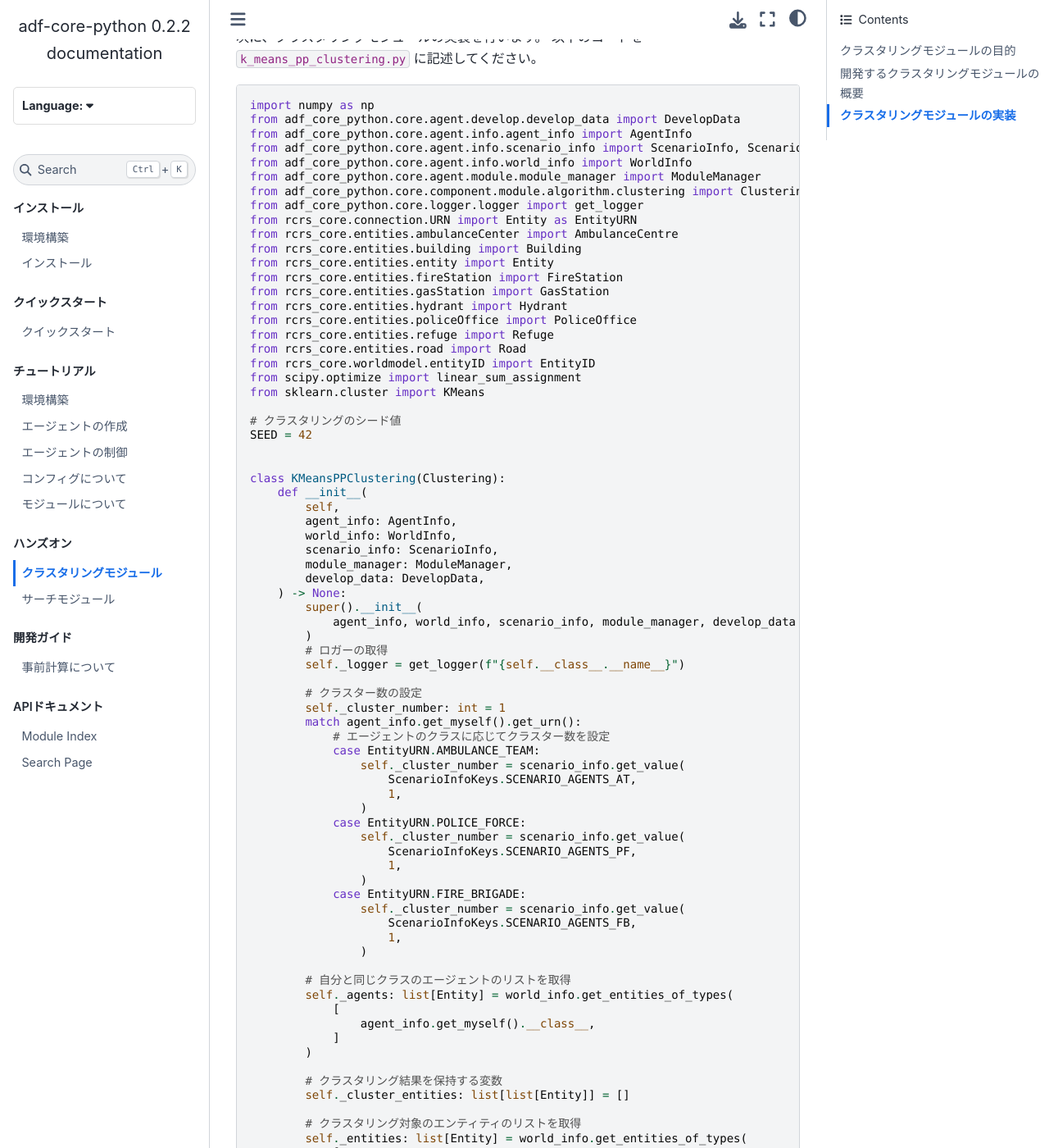
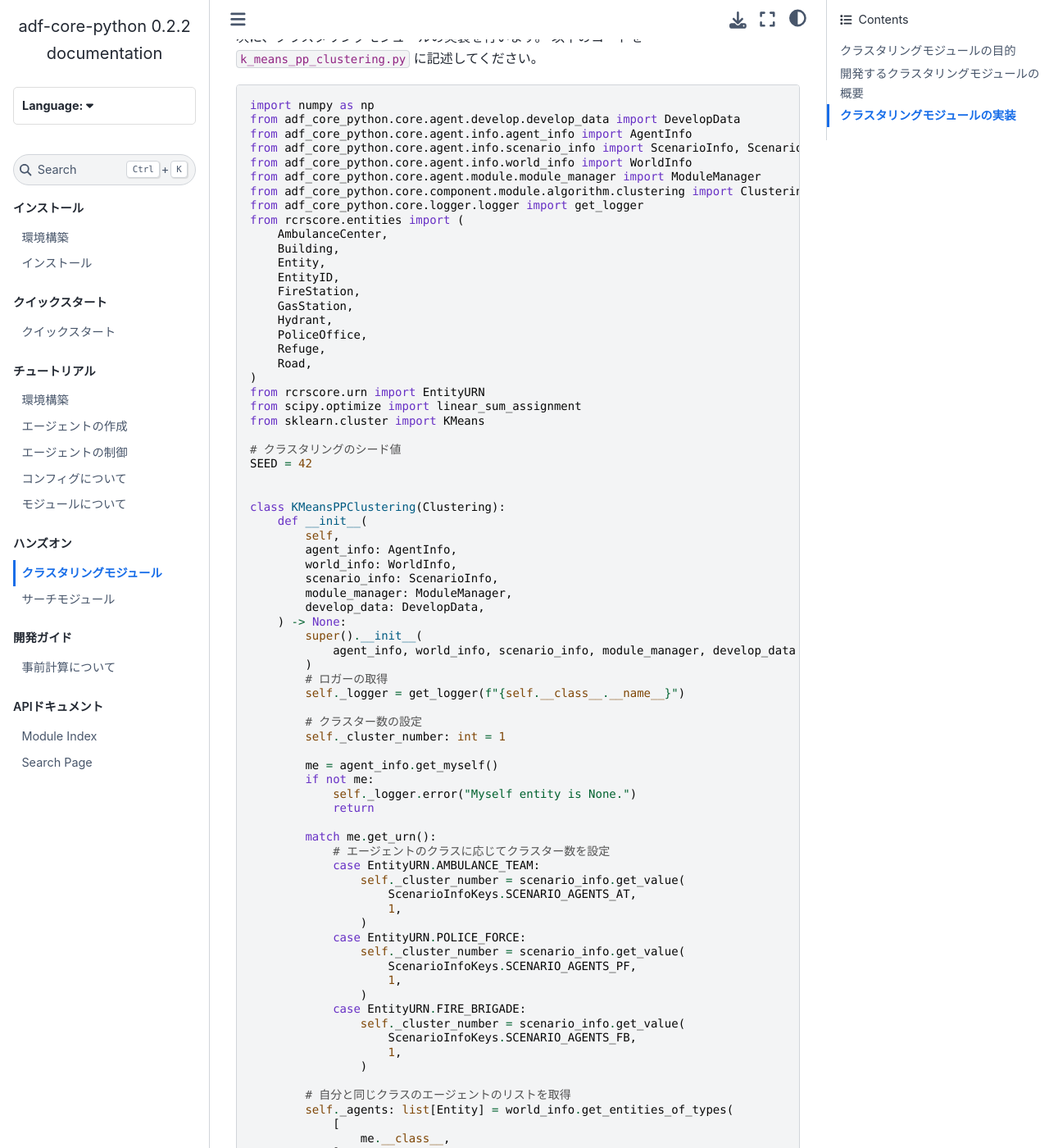
Before and after one commit to adf-python/adf-core-python, a Sphinx documentation site: the page built from docs/source/hands-on/clustering.md, in a window 1280 px wide and 1400 px high, scrolled down 2368 px. Shown: the whole window at 82% size. Built offline with Sphinx 7.4.7 and the Sphinx Book theme 1.1.4, drawn with Linux system fonts in a browser that asks for light colours; pages that are not in the unit, such as notebooks, are missing from menus; some of the changed text lies outside the part shown.

Commit message:
fix: 内容の修正

````diff
--- a/docs/source/hands-on/clustering.md
+++ b/docs/source/hands-on/clustering.md
@@ -2,7 +2,7 @@
 
 ## クラスタリングモジュールの目的
 
-複数のエージェントを動かす場合は、それらのエージェントにどのように協調させるかが重要になります。RRSでは多くのチームが、エージェントに各々の担当地域を持たせ役割分担をおこなう協調を取り入れています(他の手段による協調も取り入れています)。担当地域を割り振るためには、地図上のオブジェクトをいくつかのグループに分ける必要があります。このようなグループ分けをしてそれらを管理する場合には、クラスタリングモジュールと呼ばれるモジュールを用います。
+複数のエージェントを動かす場合は、それらのエージェントにどのように協調させるかが重要になります。RRS では多くのチームが、エージェントに各々の担当地域を持たせ役割分担をおこなう協調を取り入れています(他の手段による協調も取り入れています)。担当地域を割り振るためには、地図上のオブジェクトをいくつかのグループに分ける必要があります。このようなグループ分けをしてそれらを管理する場合には、クラスタリングモジュールと呼ばれるモジュールを用います。
 
 本資料では、多くの世界大会参加チームが使用しているアルゴリズムを用いたクラスタリングモジュールの実装をおこないます。
 
@@ -11,7 +11,7 @@
 本資料で開発するモジュールは下の画像のように、
 
 1. k-means++アルゴリズムによって地図上のオブジェクトをエージェント数分の区画に分けます。
-1. Hungarianアルゴリズムによってそれらの区画とエージェントを (間の距離の総和が最も小さくなるように)1対1で結びつけます。
+1. Hungarian アルゴリズムによってそれらの区画とエージェントを (間の距離の総和が最も小さくなるように)1 対 1 で結びつけます。
 
 ![クラスタリングの画像](./../images/clustering_image.jpg)
 
@@ -39,17 +39,19 @@
 from adf_core_python.core.agent.module.module_manager import ModuleManager
 from adf_core_python.core.component.module.algorithm.clustering import Clustering
 from adf_core_python.core.logger.logger import get_logger
-from rcrs_core.connection.URN import Entity as EntityURN
-from rcrs_core.entities.ambulanceCenter import AmbulanceCentre
-from rcrs_core.entities.building import Building
-from rcrs_core.entities.entity import Entity
-from rcrs_core.entities.fireStation import FireStation
-from rcrs_core.entities.gasStation import GasStation
-from rcrs_core.entities.hydrant import Hydrant
-from rcrs_core.entities.policeOffice import PoliceOffice
-from rcrs_core.entities.refuge import Refuge
-from rcrs_core.entities.road import Road
-from rcrs_core.worldmodel.entityID import EntityID
+from rcrscore.entities import (
+    AmbulanceCenter,
+    Building,
+    Entity,
+    EntityID,
+    FireStation,
+    GasStation,
+    Hydrant,
+    PoliceOffice,
+    Refuge,
+    Road,
+)
+from rcrscore.urn import EntityURN
 from scipy.optimize import linear_sum_assignment
 from sklearn.cluster import KMeans
 
@@ -74,7 +76,13 @@
 
         # クラスター数の設定
         self._cluster_number: int = 1
-        match agent_info.get_myself().get_urn():
+
+        me = agent_info.get_myself()
+        if not me:
+            self._logger.error("Myself entity is None.")
+            return
+
+        match me.get_urn():
             # エージェントのクラスに応じてクラスター数を設定
             case EntityURN.AMBULANCE_TEAM:
                 self._cluster_number = scenario_info.get_value(
@@ -95,7 +103,7 @@
         # 自分と同じクラスのエージェントのリストを取得
         self._agents: list[Entity] = world_info.get_entities_of_types(
             [
-                agent_info.get_myself().__class__,
+                me.__class__,
             ]
         )
 
@@ -105,7 +113,7 @@
         # クラスタリング対象のエンティティのリストを取得
         self._entities: list[Entity] = world_info.get_entities_of_types(
             [
-                AmbulanceCentre,
+                AmbulanceCenter,
                 FireStation,
                 GasStation,
                 Hydrant,
@@ -205,17 +215,17 @@
 
         # エージェントとクラスターの対応付け結果を保持
         self._agent_cluster_indices = {
-            entity.get_id(): cluster_index
+            entity.get_entity_id(): cluster_index
             for entity, cluster_index in zip(self._agents, agent_cluster_indices)
         }
 
         # デバッグ用のログ出力
         self._logger.info(
-            f"Clustered entities: {[[entity.get_id().get_value() for entity in cluster] for cluster in self._cluster_entities]}"
+            f"Clustered entities: {[[entity.get_entity_id().get_value() for entity in cluster] for cluster in self._cluster_entities]}"
         )
 
         self._logger.info(
-            f"Agent cluster indices: {[([self._world_info.get_entity(entity_id).get_x(), self._world_info.get_entity(entity_id).get_y()], int(cluster_index)) for entity_id, cluster_index in self._agent_cluster_indices.items()]}"
+            f"Agent cluster indices: {[([e.get_x(), e.get_y()] if (e is not None and e.get_x() is not None and e.get_y() is not None) else [None, None], int(cluster_index)) for entity_id, cluster_index in self._agent_cluster_indices.items() for e in (self._world_info.get_entity(entity_id),)]}"
         )
 
         return self
@@ -292,9 +302,9 @@
         return col_ind
 ```
 
-k-means++の実装は、scikit-learnの`KMeans`クラスを使用しています。`KMeans`クラスは、`n_clusters`で指定したクラスター数によって地図上のオブジェクトをクラスタリングします。クラスタリング結果は、`labels_`属性に格納されます。また、`cluster_centers_`属性には各クラスターの中心座標が格納されます。
+k-means++の実装は、scikit-learn の`KMeans`クラスを使用しています。`KMeans`クラスは、`n_clusters`で指定したクラスター数によって地図上のオブジェクトをクラスタリングします。クラスタリング結果は、`labels_`属性に格納されます。また、`cluster_centers_`属性には各クラスターの中心座標が格納されます。
 
-hungarianアルゴリズムの実装は、scipyの`linear_sum_assignment`関数を使用しています。`linear_sum_assignment`関数は、コスト行列を引数として受け取り、最適な割り当てを行います。
+hungarian アルゴリズムの実装は、scipy の`linear_sum_assignment`関数を使用しています。`linear_sum_assignment`関数は、コスト行列を引数として受け取り、最適な割り当てを行います。
 
 次に、作成したモジュールを登録します。`config/module.yaml` を以下のように編集してください。
 
@@ -307,7 +317,7 @@
   Clustering: src.<your_team_name>.module.algorithm.k_means_pp_clustering.KMeansPPClustering
 ```
 
-ターミナルを2つ起動します。
+ターミナルを 2 つ起動します。
 
 片方のターミナルを開き、シミュレーションサーバーを以下のコマンドで起動します：
 
````
Also changed, not shown: other parts of docs/source/hands-on/clustering.md (+3 -1 lines), docs/source/hands-on/search.md (+8 -12 lines), docs/source/tutorial/agent/agent_control.md (+12 -15 lines).
